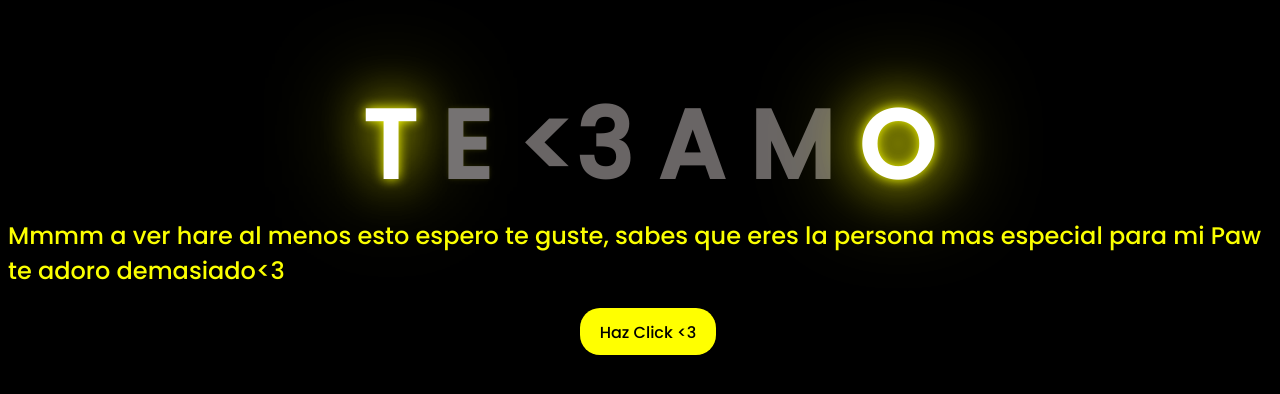
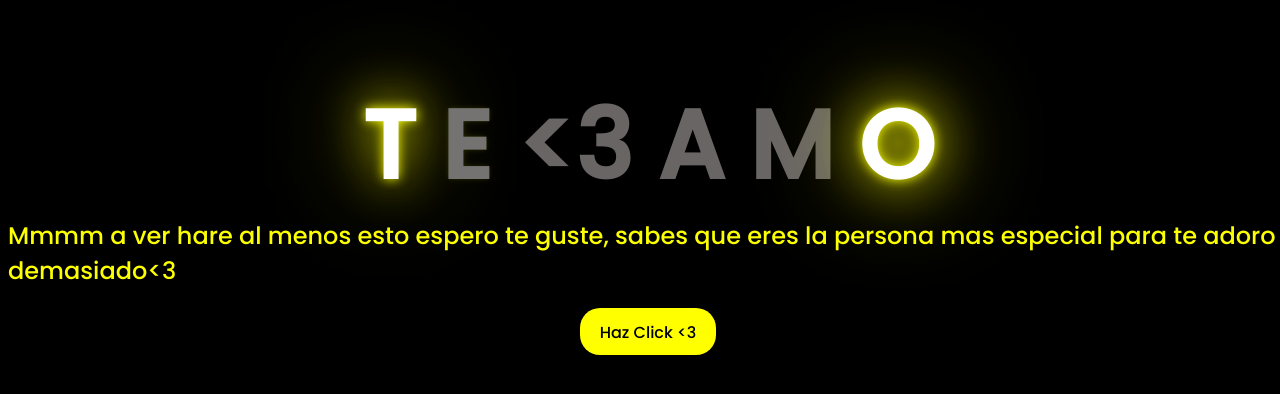
Before and after one commit to beleforn/teamoPaw, a plain HTML site: page index.html in a window 1280 px wide. Shown: the part 194-588 px from the top of the page. Drawn offline with Linux system fonts and the light colour scheme.

Commit message:
Update index.html

```diff
--- a/index.html
+++ b/index.html
@@ -19,7 +19,7 @@
         <span>O</span>
     </div>
     <div class="description">
-        <span>Mmmm a ver hare al menos esto espero te guste, sabes que eres la persona mas especial para mi Paw te adoro demasiado<3</span>
+        <span>Mmmm a ver hare al menos esto espero te guste, sabes que eres la persona mas especial para te adoro demasiado<3</span>
     </div>
     <div class="button">
         <button>
```
